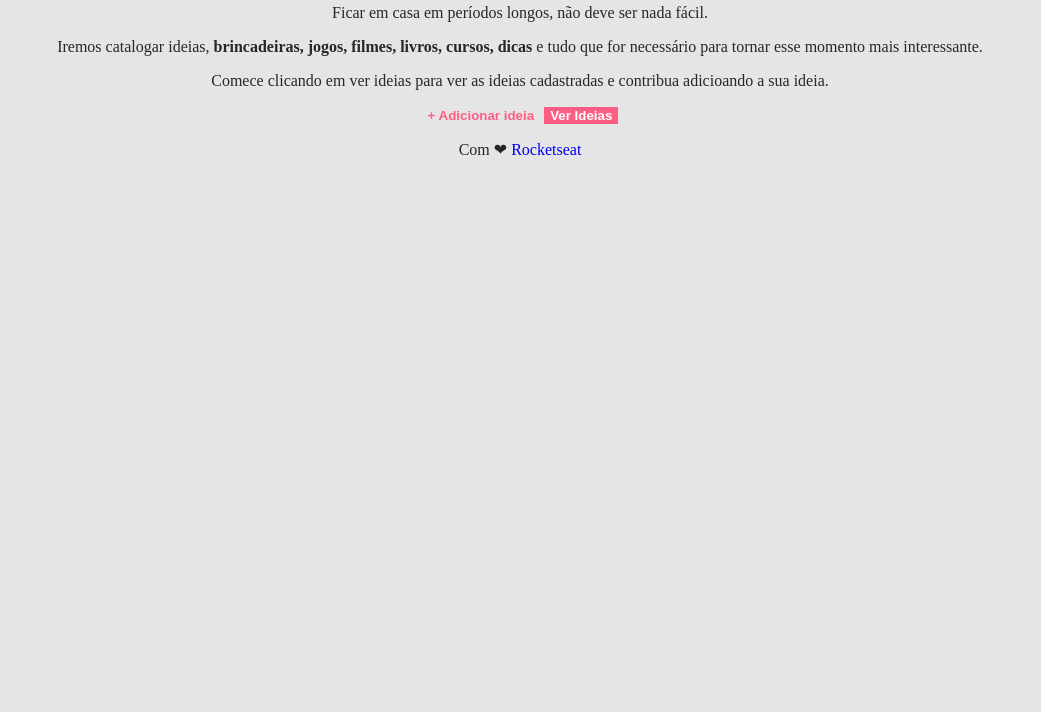
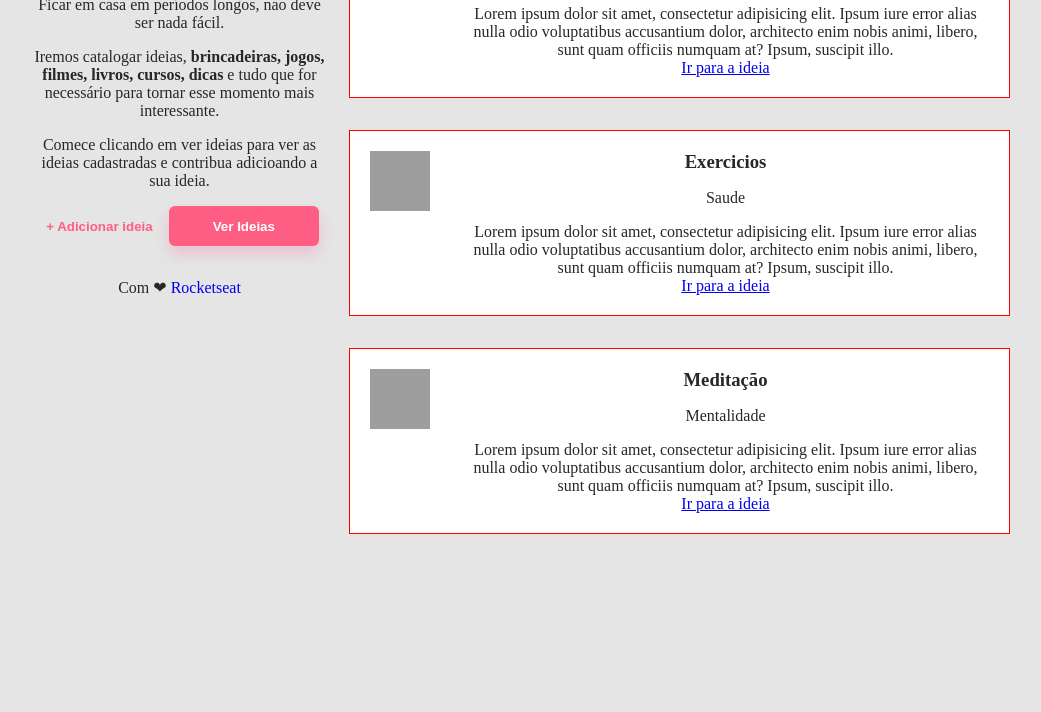
Before and after one commit to davifreitas9/projeto-web, a plain HTML site: page index.html in a window 1280 px wide. Shown: the part 88-800 px from the top of the page, without its empty margins (120-1161 px from the left). Drawn offline with Linux system fonts and the light colour scheme; grey boxes are pictures that could not be loaded.

Commit message:
incrementando

```diff
--- a/index.html
+++ b/index.html
@@ -1,22 +1,75 @@
 <!DOCTYPE html>
 <html>
+
 <head>
     <title>Casa Criativa</title>
-        <link rel="stylesheet" type="text/css" href="style.css"  />
+    <link rel="stylesheet" type="text/css" href="style.css" />
+    <script src="script.js"></script>
 </head>
+
 <body>
+    <div id="container">
+        <section id="intro">
+            <header>
                 <img src="logo.png" alt="Imagem da Logomarca">
+            </header>
+            <main>
                 <p>
                     Ficar em casa em períodos longos, não deve ser nada fácil.
                 </p>
                 <p>
-            Iremos catalogar ideias, <strong>brincadeiras, jogos, filmes, livros, cursos, dicas</strong> e tudo que for necessário para tornar esse momento mais interessante.
+                    Iremos catalogar ideias, <strong>brincadeiras, jogos, filmes, livros, cursos, dicas</strong> e tudo que
+                    for necessário para tornar esse momento mais interessante.
                 </p>
                 <p>
                     Comece clicando em ver ideias para ver as ideias cadastradas e contribua adicioando a sua ideia.
                 </p>
+            </main>
+            <section id="buttons">
                 <button>+ Adicionar ideia</button>
                 <button class="fat">Ver Ideias</button>
+            </section>
+            <footer>
                 <p id="footer">Com ❤ <a href="http://rocketseat.com.br">Rocketseat</a></p>
+            </footer>
+        </section>
+        <section id="last-ideias">
+            <div class="idea">
+                <img src="https://image.flaticon.com/icons/svg/2729/2729007.svg" alt="Imagem de Programação">
+                <div class="content">
+                    <h3>Cursos de Programação</h3>
+                    <p>Estudo</p>
+                    <div class="description">
+                        Lorem ipsum dolor sit amet, consectetur adipisicing elit. Ipsum iure error alias nulla odio voluptatibus accusantium dolor, architecto enim nobis animi, libero, sunt quam officiis numquam at? Ipsum, suscipit illo.
+                    </div>
+                    <a href="#">Ir para a ideia</a>
+                </div>
+            </div>
+            <div class="idea">
+                <img src="https://image.flaticon.com/icons/svg/2729/2729005.svg" alt="Imagem de Exercicios">
+                <div class="content">
+                    <h3>Exercicios</h3>
+                    <p>Saude</p>
+                    <div class="description">
+                        Lorem ipsum dolor sit amet, consectetur adipisicing elit. Ipsum iure error alias nulla odio voluptatibus accusantium dolor, architecto enim nobis animi, libero, sunt quam officiis numquam at? Ipsum, suscipit illo.
+                    </div>
+                    <a href="#">Ir para a ideia</a>
+                </div>
+            </div>
+            <div class="idea">
+                <img src="https://image.flaticon.com/icons/svg/2729/2729027.svg" alt="Imagem de Meditação">
+                <div class="content">
+                    <h3>Meditação</h3>
+                    <p>Mentalidade</p>
+                    <div class="description">
+                        Lorem ipsum dolor sit amet, consectetur adipisicing elit. Ipsum iure error alias nulla odio voluptatibus accusantium dolor, architecto enim nobis animi, libero, sunt quam officiis numquam at? Ipsum, suscipit illo.
+                    </div>
+                    <a href="#">Ir para a ideia</a>
+                </div>
+            </div>
+        </section>
+
+    </div>
 </body>
+
 </html>
--- a/script.js
+++ b/script.js
@@ -2,7 +2,7 @@ document
 	.querySelector("button.fat")
 	.addEventListener("click", function(){
 		document
-			.querySelector("footer")
+			.querySelector("#footer")
 			.classList
 			.toggle("hide")
 	})
--- a/style.css
+++ b/style.css
@@ -2,21 +2,74 @@ body{
     background: #e5e5e5;
     color: #252825;
     text-align: center;
+    margin: 0;
 }
-.fat{
+button.fat{
     background: #ff5E84;
     color: white;
+    width: 150px;
+    height: 40px;
+    border-radius: 6px;
+    box-shadow: 0px 8px 16px rgba(255, 0, 92, 0.16);
 }
 button{
     color:#ff5E84;
     border: none;
     font-weight: bold;
     background: none;
+    cursor: pointer;
+    outline: none;
 }
-#footer a{
+button:hover{
+    text-decoration: underline;
+}
+a:hover{
+    text-decoration: underline;
+}
+footer, #buttons{
+    text-align:center;
+}
+footer a{
     color: 252828;
     text-decoration: none;
 }
 .hide{
     display: none;
 }
+#intro{
+    width: 300px;
+    margin-right: 20px;
+}
+#main{
+    margin: 32px 0;
+}
+#buttons{
+    display: flex;
+    margin-bottom: 32px;
+    justify-content: space-evenly;
+}
+#container{
+    width: 80%;
+    max-width: 980px;
+    margin-right: auto;
+    margin-left: auto;
+    display: flex;
+}
+.idea{
+    display: flex;
+    border: 1px solid red;
+    margin-bottom: 32px;
+    padding-top: 20px;
+    padding-right: 20px;
+    padding-left: 20px;
+    padding-bottom: 20px;
+    background-color: #fff;
+}
+.idea img{
+    width: 60px;
+    height: 60px;
+    margin-right: 32px;
+}
+.idea h3{
+    margin: 0;
+}
```
Lines whose indentation alone changed are shown as unchanged.
